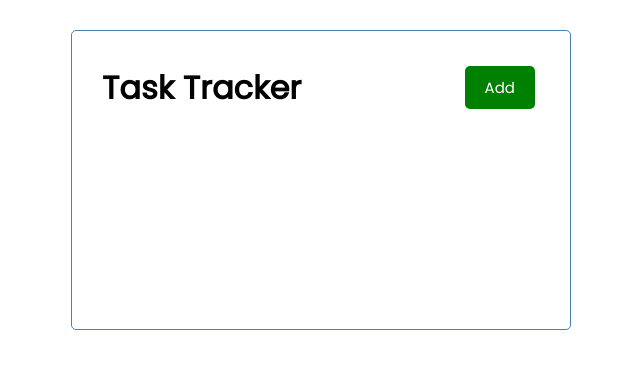
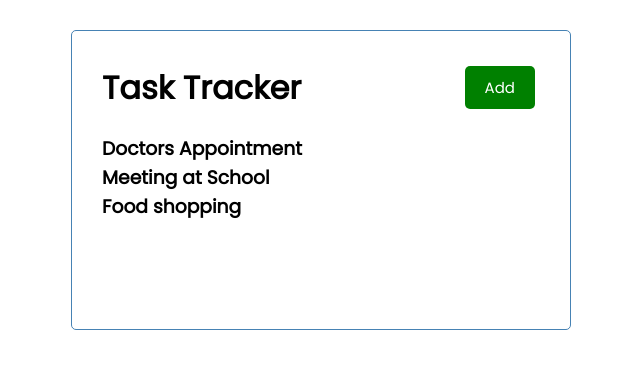
Before and after one commit to PattyHarris/react-task-tracker, a React (Create React App) app: page / in a window 1280 px wide. Shown: the top 368 px of the page, without its empty margins (319-959 px from the left). Built offline with nearby package versions, Linux system fonts and the light colour scheme.

Commit message:
Partial setup of the Tasks component.  Currently, 'state' is managed in this component.  Next up, we'll move this 'state' to App.js.

```diff
--- a/src/App.js
+++ b/src/App.js
@@ -1,9 +1,11 @@
 import Header from './components/Header';
+import Tasks from './components/Tasks';
 
 function App() {
   return (
     <div className="container">
-      < Header title="Task Tracker"/>
+      <Header title="Task Tracker"/>
+      <Tasks />
     </div>
 
   );
--- /dev/null
+++ b/src/components/Tasks.js
@@ -0,0 +1,58 @@
+
+import {useState} from 'react';
+
+// Temporary...
+// const tasks = [
+//     {
+//         "id": 1,
+//         "text": "Doctors Appointment",
+//         "day": "Feb 5th at 2:30pm",
+//         "reminder": true
+//       },
+//       {
+//         "id": 2,
+//         "text": "Meeting at School",
+//         "day": "Feb 6th at 1:30pm",
+//         "reminder": true
+//       },
+//       {
+//         "id": 3,
+//         "text": "Food shopping",
+//         "day": "Feb 5th at 2:30pm",
+//         "reminder": false
+//     }
+
+// ]
+
+const Tasks = () => {
+  const [tasks, setTasks] = useState([
+    {
+        "id": 1,
+        "text": "Doctors Appointment",
+        "day": "Feb 5th at 2:30pm",
+        "reminder": true
+    },
+    {
+        "id": 2,
+        "text": "Meeting at School",
+        "day": "Feb 6th at 1:30pm",
+        "reminder": true
+    },
+    {
+        "id": 3,
+        "text": "Food shopping",
+        "day": "Feb 5th at 2:30pm",
+        "reminder": false
+    }
+  ])
+
+  return (
+    <>
+      {tasks.map( (task) => (
+        <h3 key={task.id}>{task.text}</h3>
+      ))}
+    </>
+  )
+};
+
+export default Tasks;
```
Also changed, not shown: 1 other file (tests, documents, lock files or other folders).
